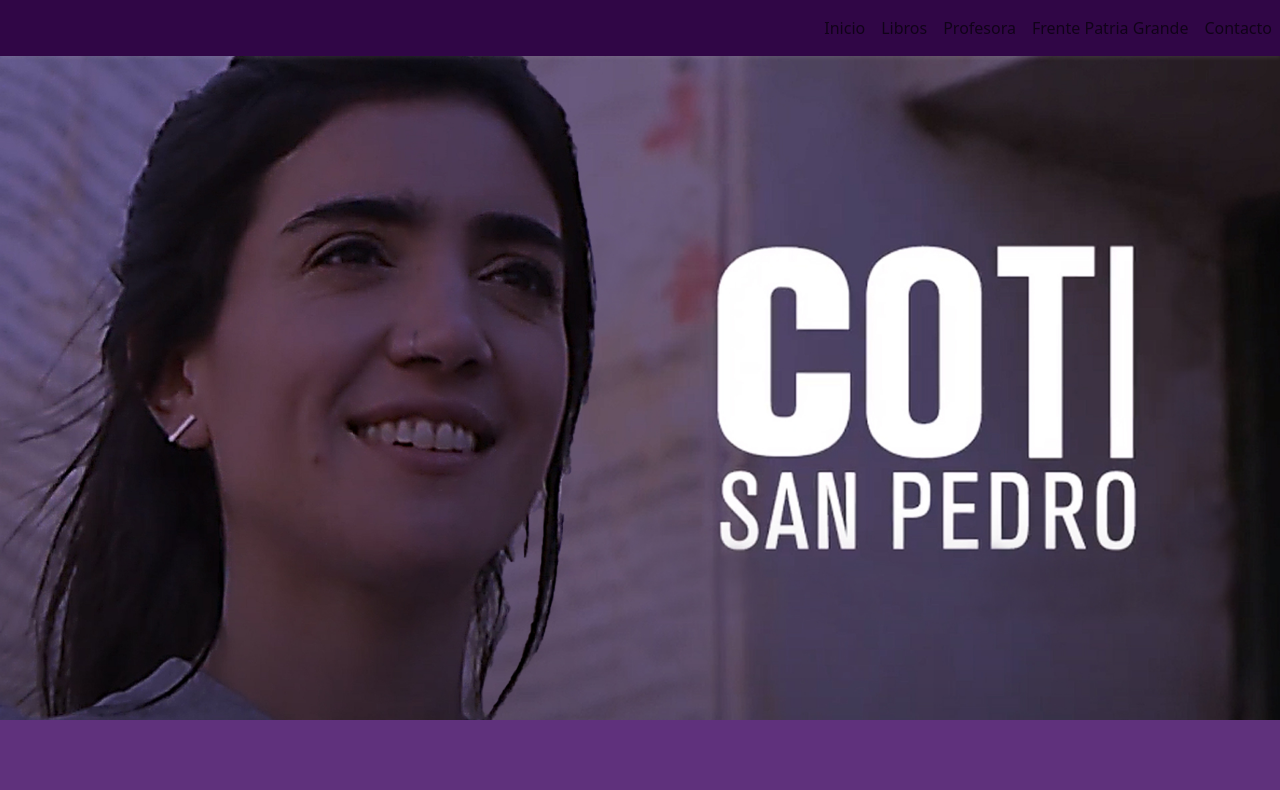
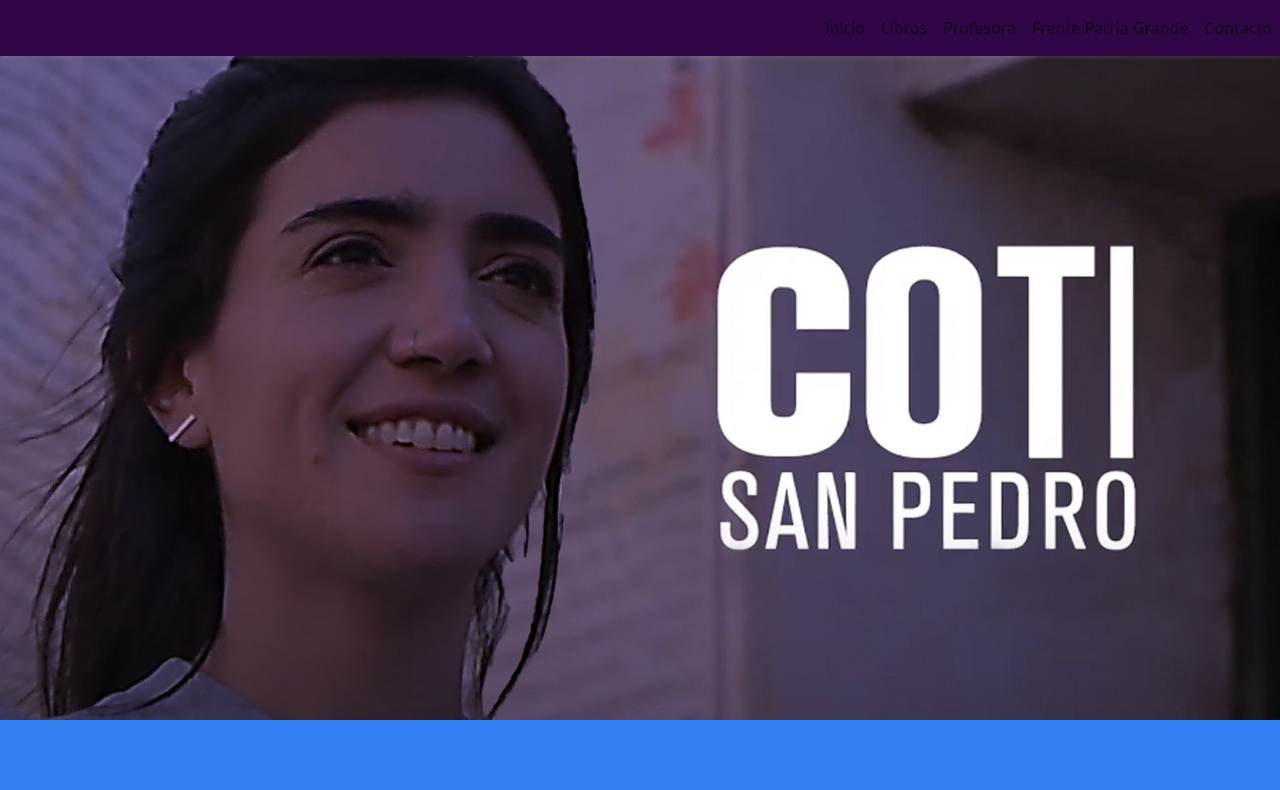
Before and after one commit to MatiasVilla91/CSP, a React (Create React App) app in the folder Documents/Coti/nombre_proyecto/: page / in a window 1280 px wide. Shown: the top 790 px of the page. Built offline with nearby package versions, Linux system fonts and the light colour scheme.

Commit message:
Modificando estilos y cosas, viva peron

```diff
--- a/Documents/Coti/nombre_proyecto/src/App.css
+++ b/Documents/Coti/nombre_proyecto/src/App.css
@@ -11,7 +11,7 @@ a{
 
 /* Estilos del encabezado */
 .App-header {
-  background-color: #5f317c; /* Color de fondo oscuro */
+  background-color: #3581f3; /* Color de fondo oscuro */
   color: #fff; /* Texto blanco */
   text-align: center; /* Alinear el texto al centro */
 
```
